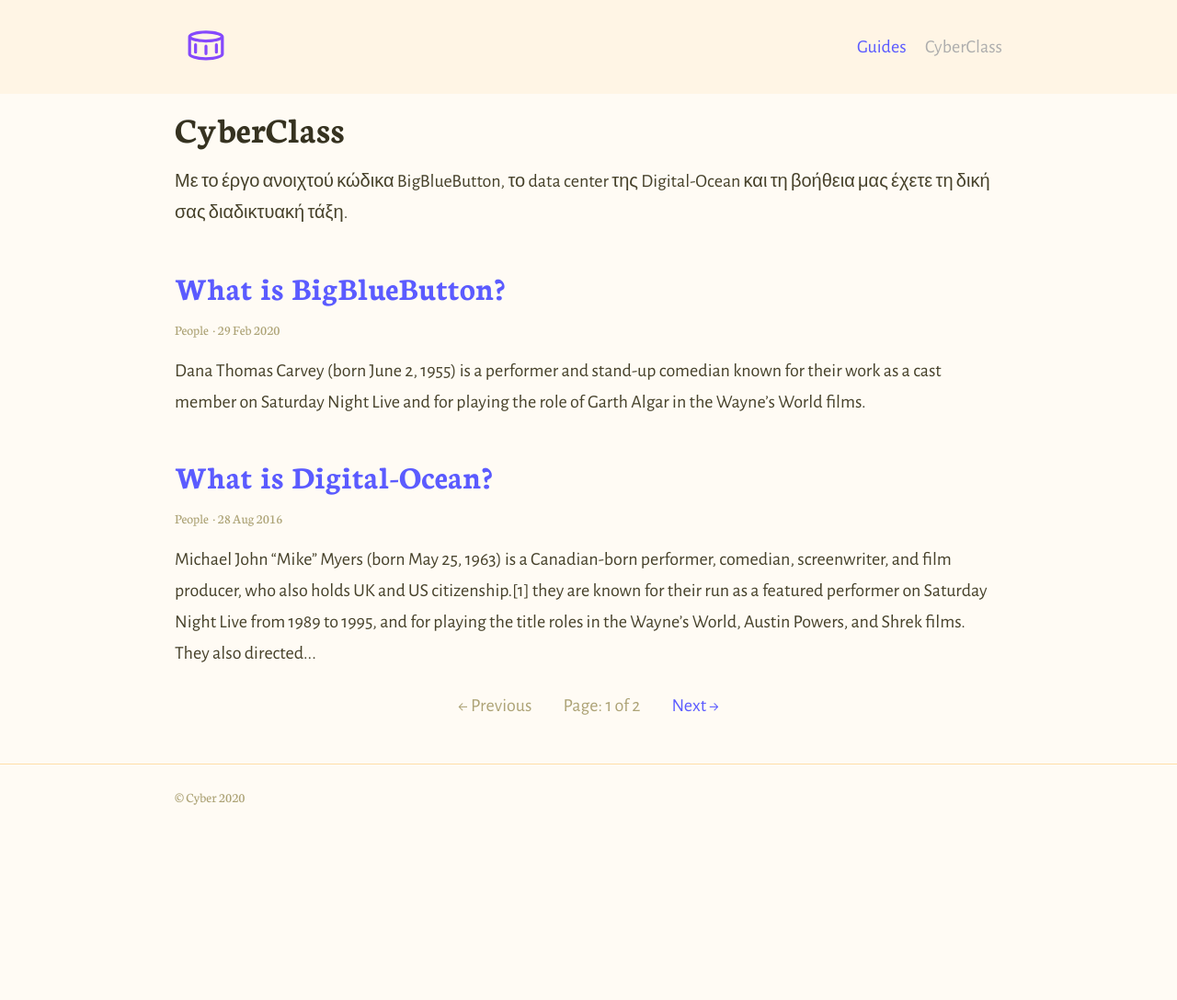
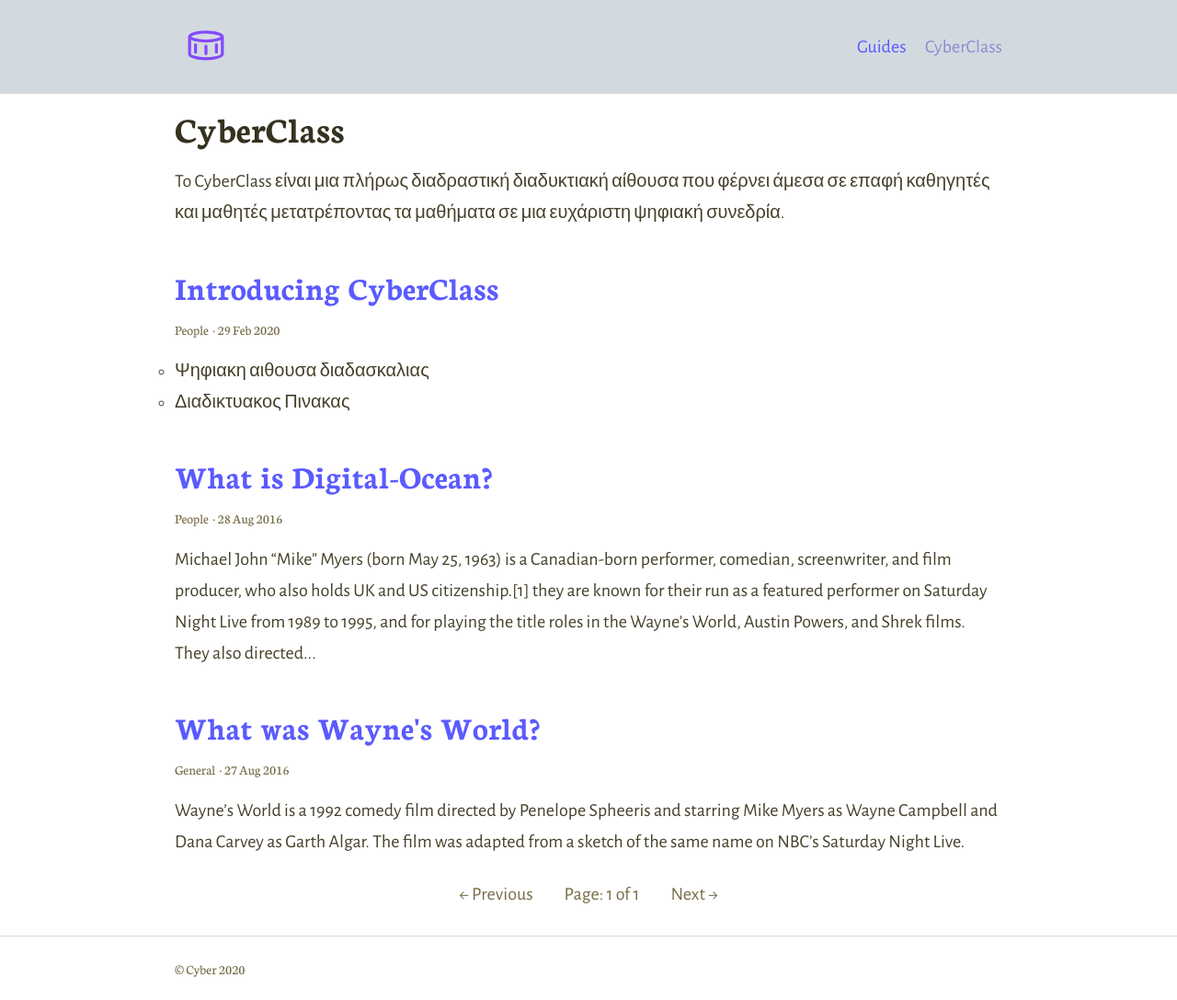
Before and after one commit to cyberclass/cyberclass.github.io, a Jekyll site: the page built from index.html, in a window 1280 px wide. Shown: the whole page at 92% size. Built offline with Jekyll 4.4.1, drawn with Linux system fonts in a browser that asks for light colours; the list of posts is cut into pages by our own code; before the commit the page ends 900 px from its top, so only the background shows below that.

Commit message:
Change colors

```diff
--- a/_config.yml
+++ b/_config.yml
@@ -24,7 +24,7 @@
 - jekyll-paginate
 
 # 3. Gem settings
-paginate: 2 # jekyll-paginate > items per page
+paginate: 3 # jekyll-paginate > items per page
 paginate_path: page:num # jekyll-paginate > blog page
 
 # 4. Jekyll settings
@@ -39,8 +39,9 @@
   posts:
     title: CyberClass # Needed for Siteleaf
     output: true
-    description: "Με το έργο ανοιχτού κώδικα BigBlueButton,
-    το data center της Digital-Ocean και τη βοήθεια μας έχετε τη δική σας διαδικτυακή τάξη." # The post list page content
+    description: "To CyberClass είναι μια πλήρως διαδραστική διαδυκτιακή αίθουσα
+    που φέρνει άμεσα σε επαφή καθηγητές και μαθητές μετατρέποντας τα μαθήματα σε
+    μια ευχάριστη ψηφιακή συνεδρία." # The post list page content
 
 # 6. Jekyll collections settings
 defaults:
@@ -57,6 +58,8 @@
     values:
       layout: post # Default layout
 
+
+
 # 7. Site settings
 encoding: utf-8 # Make sure the encoding is right
 title: "Cyber" # Site name or title
--- a/_posts/2020-02-29-example-post-three.md
+++ b/_posts/2020-02-29-example-post-three.md
@@ -1,9 +1,10 @@
 ---
-title: What is BigBlueButton?
+title: Introducing CyberClass
 category: People
 ---
 
-Dana Thomas Carvey (born June 2, 1955) is a performer and stand-up comedian known for their work as a cast member on Saturday Night Live and for playing the role of Garth Algar in the Wayne's World films.
+* Ψηφιακη αιθουσα διαδασκαλιας
+* Διαδικτυακος Πινακας
 
 <!-- more -->
 
--- a/_sass/_colors.scss
+++ b/_sass/_colors.scss
@@ -3,8 +3,8 @@
 $headingColour: darken($bodyColour, 5%);
 $linkColour: #5B5BFF;
 $hoverColour: darken($linkColour, 10%);
-$captionColour: lighten($headingColour, 40%);
+$captionColour: lighten($headingColour, 20%);
 $white: #fff;
 
-$backgroundColour: #fffbf4;
+$backgroundColour: #ffff;
 $codeBackgroundColour: darken($backgroundColour, 5%);
--- a/_sass/_theme.scss
+++ b/_sass/_theme.scss
@@ -36,7 +36,7 @@
 
 .header {
   @include flex(0, 0, auto);
-  background: darken($backgroundColour, 3%);
+  background: #d2dae0;
 }
 
 .logo {
@@ -111,7 +111,7 @@
   }
   &--current {
     a {
-      color: desaturate($linkColour, 100%);
+      color: desaturate($linkColour, 60%);
     }
   }
 }
```
Also changed, not shown: about.md (+2 -2 lines), README.md, 9 other files.
